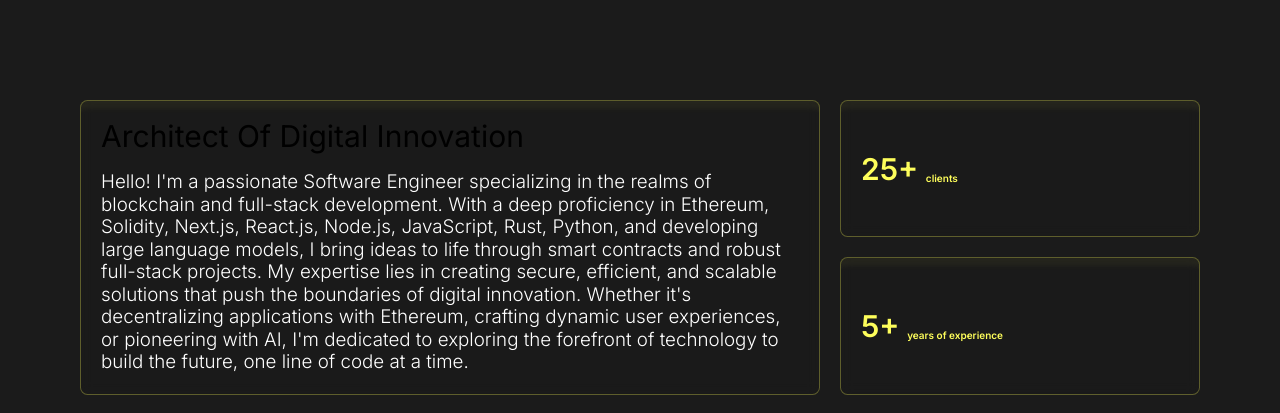
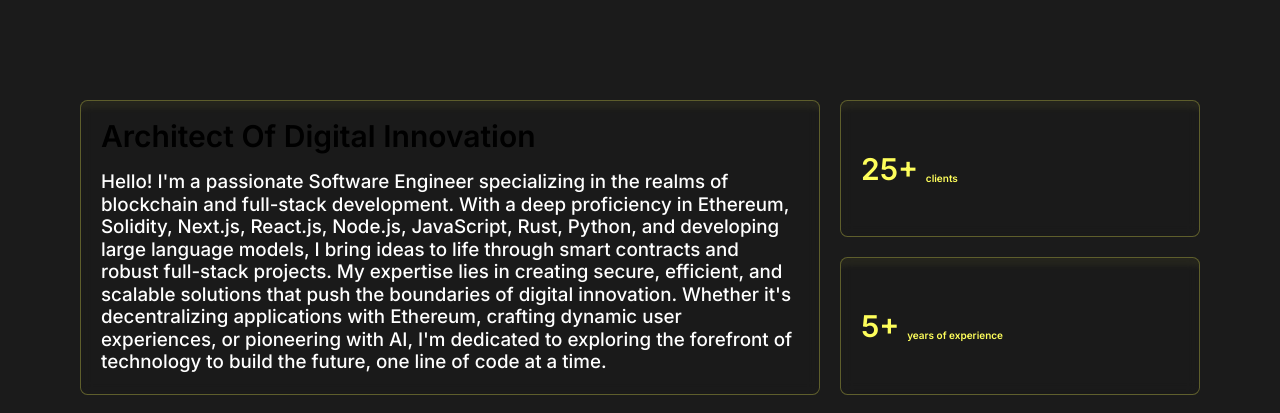
Before and after one commit to yilmazbingo/three.js-portfolio, a Next.js app: page /about in a window 1280 px wide. Shown: the part 800-1213 px from the top of the page. Built offline with nearby package versions, Linux system fonts and the light colour scheme.

Commit message:
about text size

```diff
--- a/src/components/About/Hero.tsx
+++ b/src/components/About/Hero.tsx
@@ -13,7 +13,7 @@ const Hero = () => {
   const startAnimation = () => {
     flipInterval.current = setInterval(() => {
       setIsFlipping((prevFlipping) => !prevFlipping);
-    }, 10000);
+    }, 6000);
   };
   return (
     <section className="hero-section">
--- a/src/components/About/index.tsx
+++ b/src/components/About/index.tsx
@@ -10,10 +10,10 @@ const AboutDetails = () => {
             " col-span-full lg:col-span-8 row-span-2 flex-col items-start"
           }
         >
-          <h1 className="md:text-2xl lg:text-5xl text-black text-left w-full capitalize">
+          <h1 className="xs:text-2xl md:text-3xl xs:font-semibold lg:text-5xl text-black text-left w-full capitalize">
             Architect of Digital Innovation
           </h1>
-          <p className="font-light text-white   text-xs sm:text-sm md:text-xl lg:text-3xl   ">
+          <p className="text-white   xs:text-xl font-medium md:text-xl lg:text-3xl   ">
             Hello! I'm a passionate Software Engineer specializing in the realms
             of blockchain and full-stack development. With a deep proficiency in
             Ethereum, Solidity, Next.js, React.js, Node.js, JavaScript, Rust,
```
